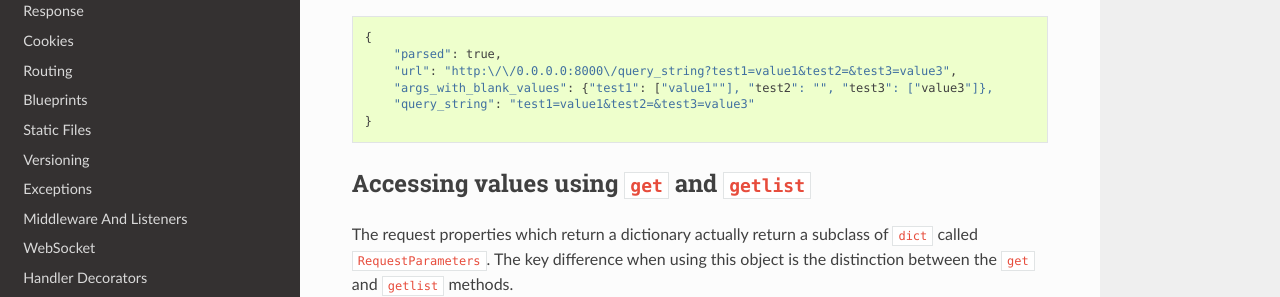
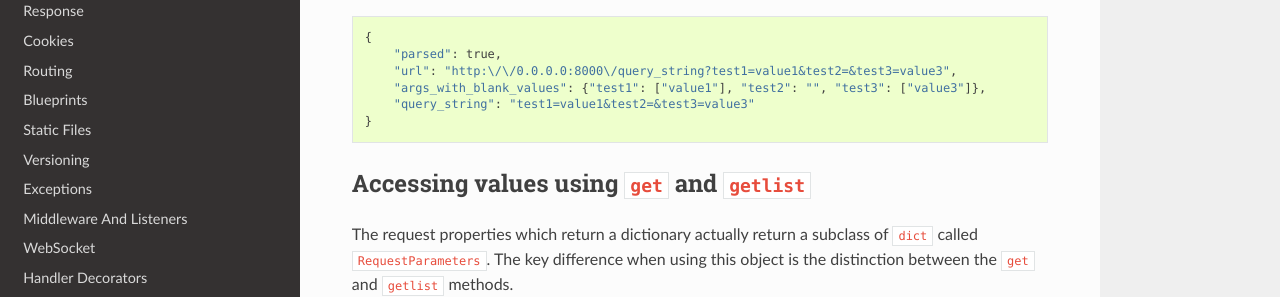
Before and after one commit to sanic-org/sanic, a Sphinx documentation site: the page built from docs/sanic/request_data.md, in a window 1280 px wide and 900 px high, scrolled down 3448 px. Shown: the part 179-476 px from the top of the window. Built offline with Sphinx 7.4.7 and the Read the Docs theme 2.0.0, drawn with Linux system fonts in a browser that asks for light colours.

````diff
--- a/docs/sanic/request_data.md
+++ b/docs/sanic/request_data.md
@@ -193,7 +193,7 @@ The output will be:
 {
     "parsed": true,
     "url": "http:\/\/0.0.0.0:8000\/query_string?test1=value1&test2=&test3=value3",
-    "args_with_blank_values": {"test1": ["value1""], "test2": "", "test3": ["value3"]},
+    "args_with_blank_values": {"test1": ["value1"], "test2": "", "test3": ["value3"]},
     "query_string": "test1=value1&test2=&test3=value3"
 }
 ```
````
